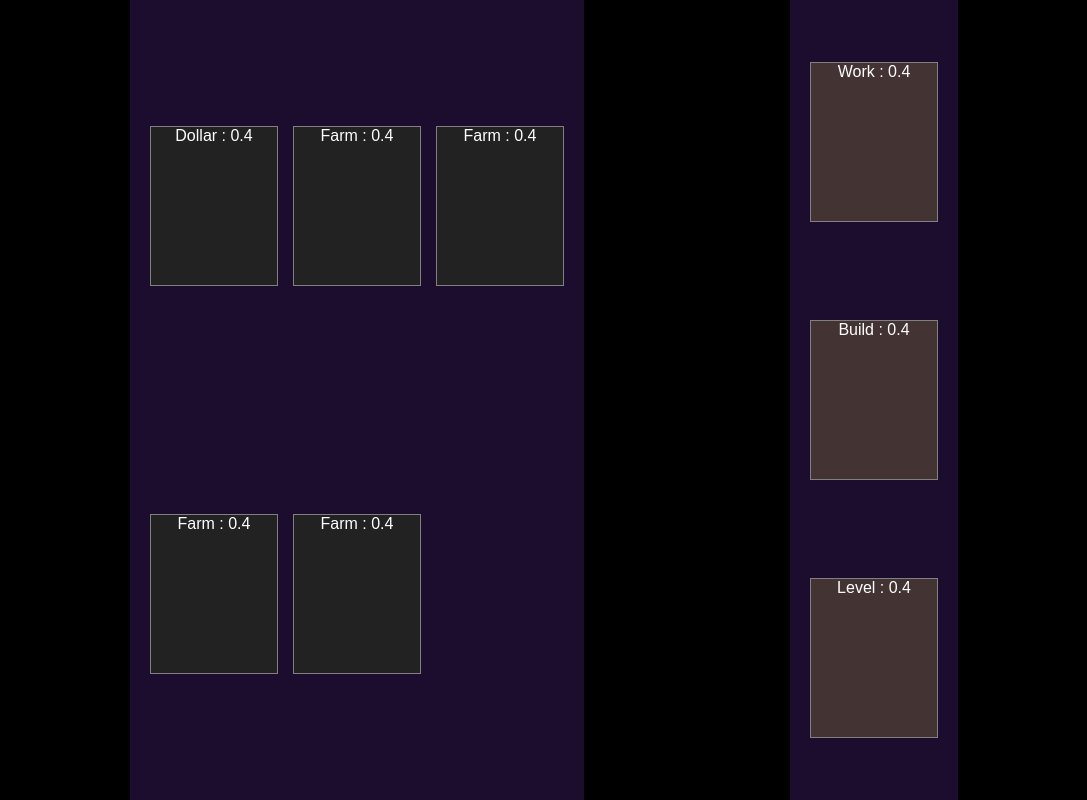
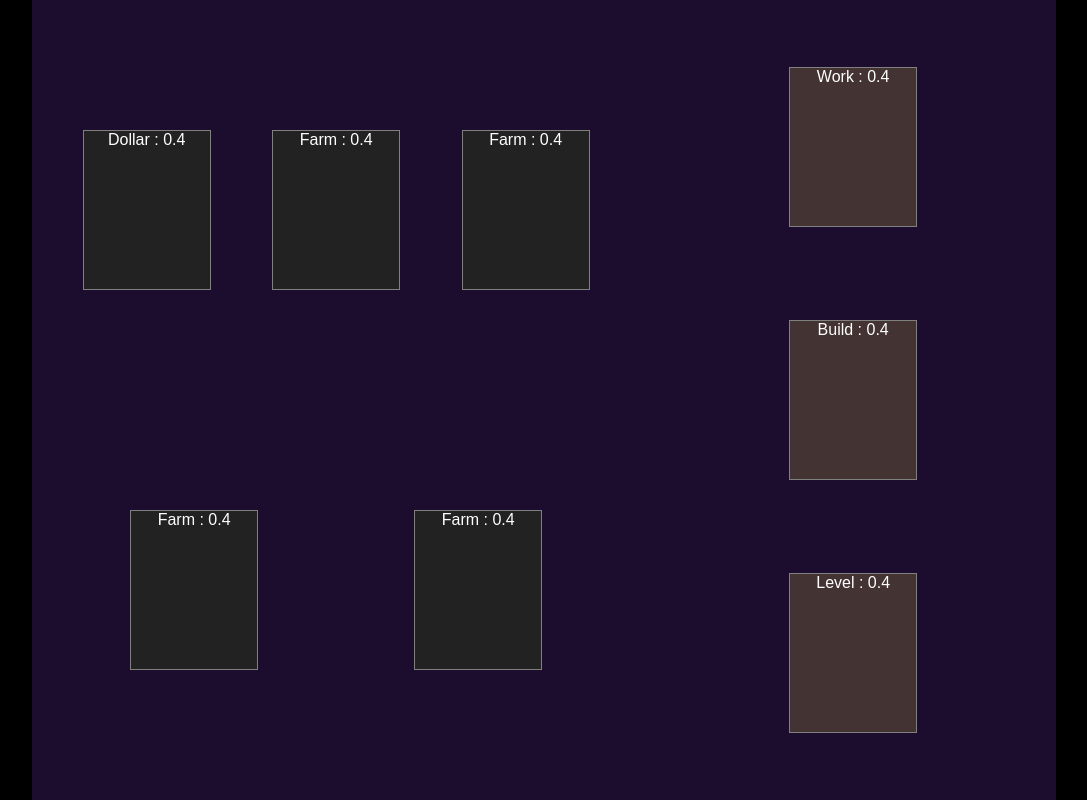
Before and after one commit to pyb/lifegrid, a Next.js app: page / in a window 1280 px wide. Shown: the whole page, without its empty margins (96-1183 px from the left). Built offline with nearby package versions, Linux system fonts and the light colour scheme.

Commit message:
Grid CSS (mostly copied from old version)

```diff
--- a/src/app/UI/Grid.tsx
+++ b/src/app/UI/Grid.tsx
@@ -19,7 +19,6 @@ const GridItem = ({name, text, hoverText, progress, style, onClick}:GridItemProp
         </div>
     );
 }
-
 
 interface TaskItemProps {
     name: string,
@@ -57,31 +56,47 @@ interface GridProps {
 };
 
 const itemList = (side: number, gs: GameState) => {
-    const dollar = gs.resources.get(Item.Dollar);
-    //const work
-
     if (side == 0)
-        return <>
-            <ResourceItem name="Dollar" resource={Item.Dollar} gs={gs} />
-            <ResourceItem name="Farm" resource={Item.Farm} gs={gs} />
-            <ResourceItem name="Farm" resource={Item.Farm} gs={gs} />
-            <ResourceItem name="Farm" resource={Item.Farm} gs={gs} />
-            <ResourceItem name="Farm" resource={Item.Farm} gs={gs} />
-        </>
+        return [
+            <ResourceItem name="Dollar" resource={Item.Dollar} gs={gs} />,
+            <ResourceItem name="Farm" resource={Item.Farm} gs={gs} />,
+            <ResourceItem name="Farm" resource={Item.Farm} gs={gs} />,
+            <ResourceItem name="Farm" resource={Item.Farm} gs={gs} />,
+            <ResourceItem name="Farm" resource={Item.Farm} gs={gs} />,
+        ];
     else
-        return <>
-            <TaskItem name="Work" task={Item.Work} gs={gs}/>
-            <TaskItem name="Build" task={Item.Build} gs={gs}/>
-            <TaskItem name="Level" task={Item.Lettuce} gs={gs}/>
-        </>
+        return [
+            <TaskItem name="Work" task={Item.Work} gs={gs}/>,
+            <TaskItem name="Build" task={Item.Build} gs={gs}/>,
+            <TaskItem name="Level" task={Item.Lettuce} gs={gs}/>,
+    ];
 }
 
-const Grid = ({side, gs}:GridProps) => {
+const ResourceGrid = ({items}:{items:Array<React.ReactNode>}) => {
     return (
-        <div className={side == 0 ? styles.resourceGrid :  styles.taskGrid}>
-           {itemList(side, gs)}
+        <div className={styles.resourceGrid}>
+            <div className={styles.resourceRow}>
+                {items.slice(0,3)}
+            </div>
+            <div className={styles.resourceRow}>
+                {items.slice(3)}
+            </div>
         </div>
     );
 }
 
+const TaskGrid = ({items}:{items:Array<React.ReactNode>}) => {
+    return (
+        <div className={styles.taskGrid}>
+           {items}
+        </div>
+    );
+}
+
+const Grid = ({side, gs}:GridProps) => {
+  return (side == 0 ?
+    <ResourceGrid items={itemList(side, gs)} /> :
+    <TaskGrid items={itemList(side, gs)} /> );
+}
+
 export default Grid;
--- a/src/app/css/game.module.css
+++ b/src/app/css/game.module.css
@@ -1,7 +1,7 @@
 .gameMain {
     height: 100%;
     width: 100%;
-
+    background-color: rgb(28, 13, 47);
     display: flex;
     flex-direction: row;
     justify-content: space-around;
--- a/src/app/css/grid.module.css
+++ b/src/app/css/grid.module.css
@@ -1,23 +1,27 @@
 .grid {
     background-color: rgb(28, 13, 47);
-    display: grid;
-    display: grid;
-    grid-column-gap: 15px;
-    grid-row-gap: 15px;
     padding: 20px;
     height: 100%;
 }
 
 .resourceGrid {
     composes: grid;
-    grid-template-columns: repeat(3, 1fr);
-    grid-template-rows: repeat(2, 1fr);
+    display: flex;
+    flex-direction: column;
+    flex-basis:60%;
+}
+
+.resourceRow {
+    display: flex;
+    flex-direction: row;
+    flex-basis: 50%;
 }
 
 .taskGrid {
     composes: grid;
-    grid-template-columns: repeat(1, 1fr);
-    grid-template-rows: repeat(3, 1fr);
+    display: flex;
+    flex-direction: column;
+    flex-basis:40%;
 }
 
 .item {
@@ -39,18 +43,11 @@
     background-color: #443333;
 }
 
-
-.LIdesc {
+.tooltiptext {
     font-size: 85%;
     color: rgb(219, 222, 225);
-/*    color: #aaaaff;*/
 }
 
-.tooltiptext {
-    composes: LIdesc;
-}
-
-/* Tooltip text */
 .item .tooltiptext {
     visibility: hidden;
     width: 120px;
```
